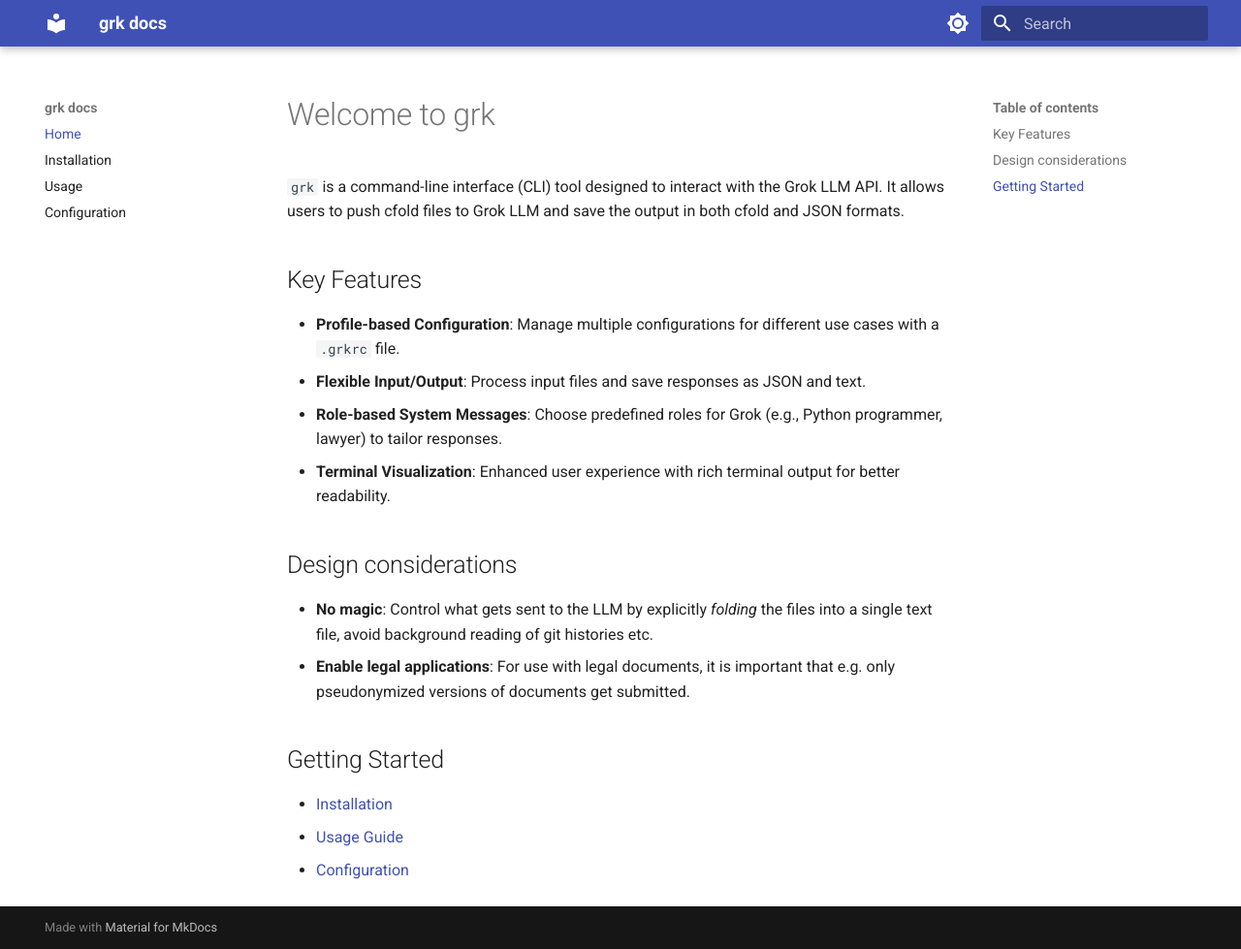
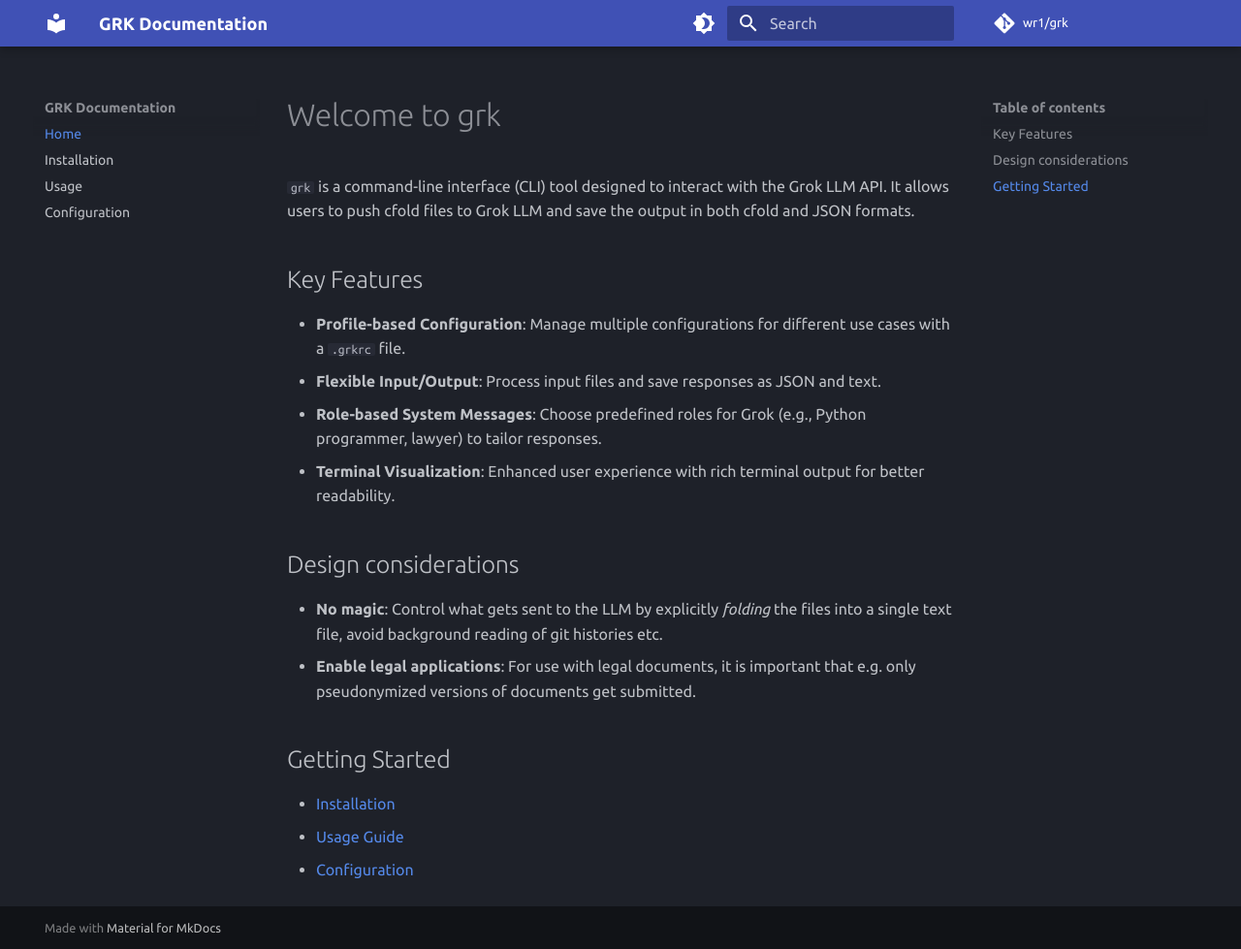
Before and after one commit to wr1/grk, an MkDocs documentation site: the page built from docs/index.md, in a window 1280 px wide and 979 px high. Shown: the whole window at 97% size. Built offline with MkDocs 1.6.1 and Material for MkDocs 9.7.7, drawn with Linux system fonts in a browser that asks for light colours; comment, search, counter and statistics services are not loaded.

Commit message:
Updated mkdocs.yml for slate theme, Ubuntu fonts, and git repo link

```diff
--- a/mkdocs.yml
+++ b/mkdocs.yml
@@ -1,22 +1,27 @@
-site_name: grk docs
+site_name: GRK Documentation
+repo_url: https://github.com/wr1/grk
+repo_name: wr1/grk
 theme:
   name: material
   features:
     - content.code.copy
     - navigation.sections
+  font:
+    text: Ubuntu
+    code: Ubuntu Mono
   palette:
+    - scheme: slate
+      primary: indigo
+      accent: indigo
+      toggle:
+        icon: material/brightness-4
+        name: Switch to light mode
     - scheme: default
       primary: indigo
       accent: indigo
       toggle:
         icon: material/brightness-7
         name: Switch to dark mode
-    - scheme: slate
-      primary: indigo
-      accent: indigo
-      toggle:
-        icon: material/brightness-4
-        name: Switch to light mode
 nav:
   - Home: index.md
   - Installation: installation.md
```
